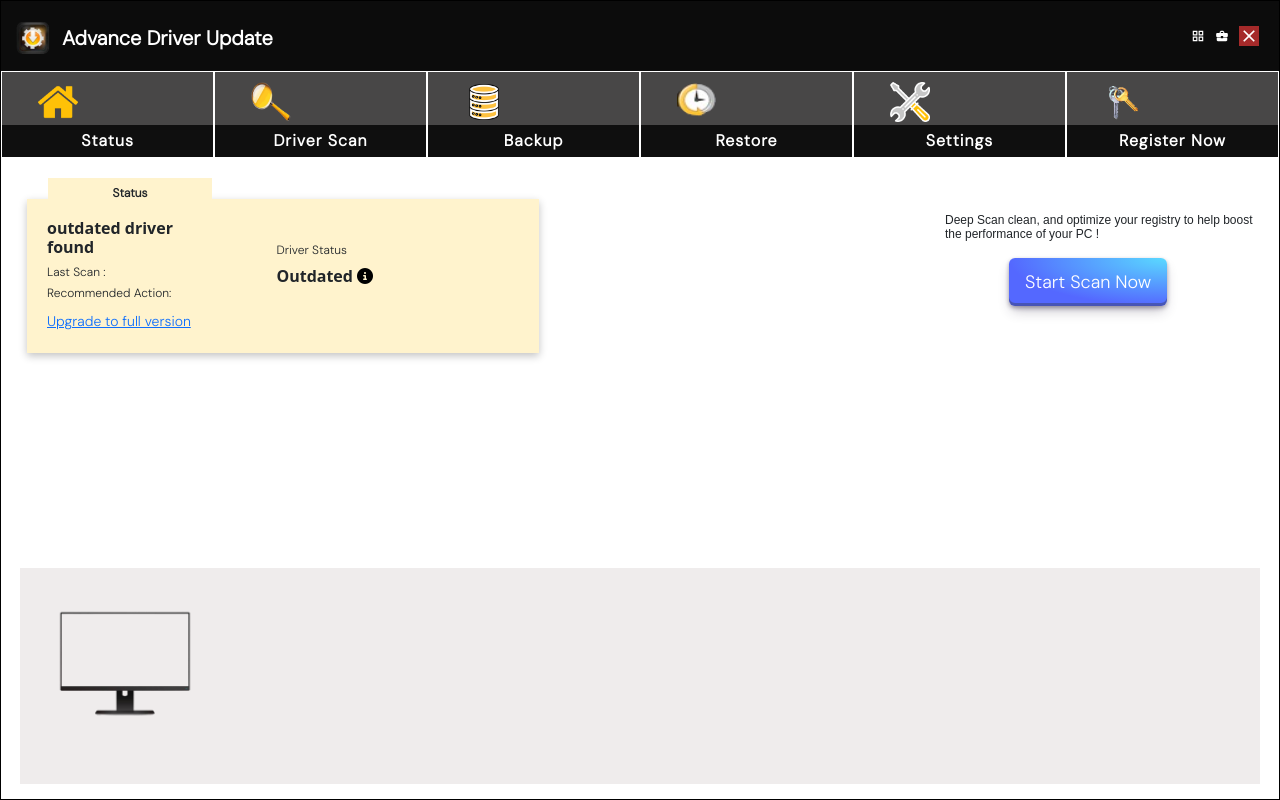
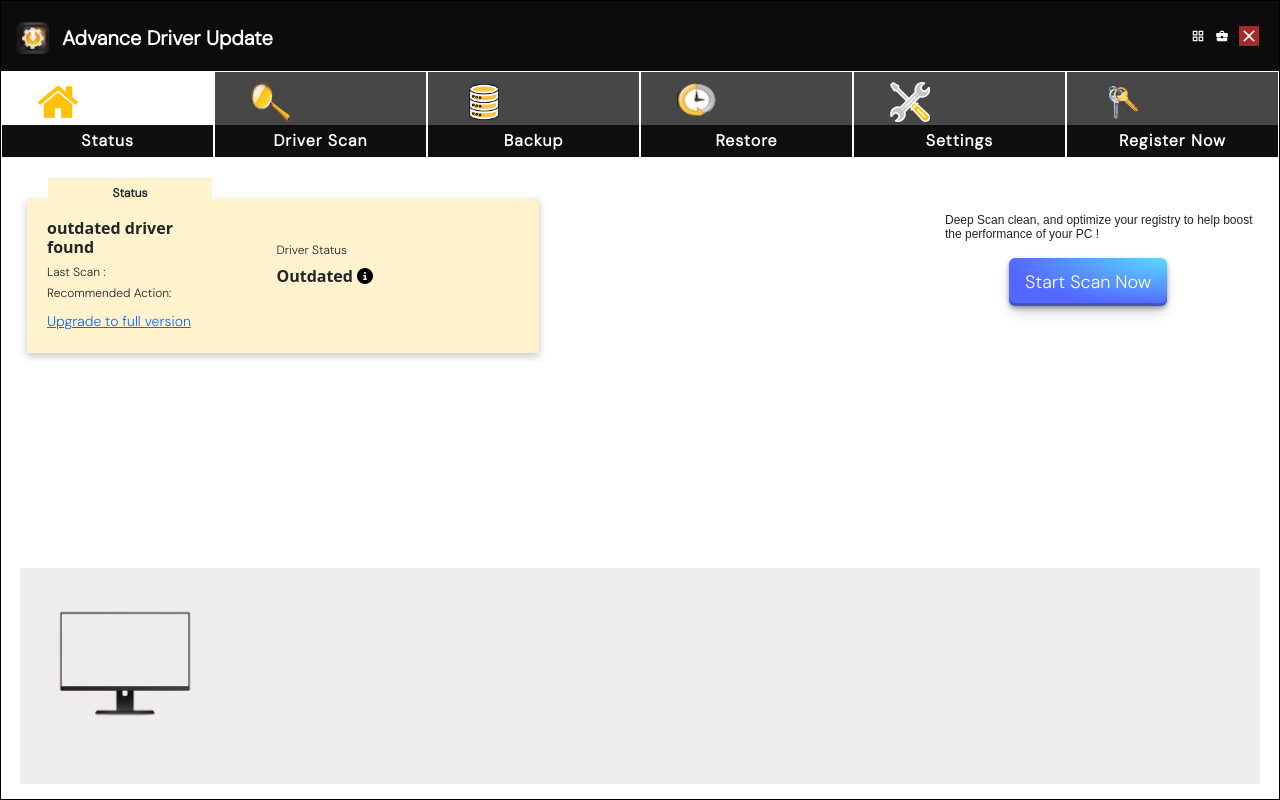
Before and after one commit to ujalauncode/DriverUpdate, a React (Vite) app: page / in a window 1280 px wide. Built offline with nearby package versions, Linux system fonts and the light colour scheme.

Commit message:
first commit

```diff
--- a/src/component/Header.jsx
+++ b/src/component/Header.jsx
@@ -22,11 +22,12 @@
   const [isRegisterPopupOpen, setRegisterPopupOpen] = useState(false);
 
 
-  document.addEventListener('DOMContentLoaded', () => {
-    setTimeout(()=>{
-      invoke('close_splashscreen')
-    } , 6_000)
-  })
+
+  // document.addEventListener('DOMContentLoaded', () => {
+  //   setTimeout(()=>{
+  //     invoke('close_splashscreen')
+  //   } , 6_000)
+  // })
 
   const handleRegisterNowClick = () => {
     setCleanerStatus("");
@@ -49,6 +50,15 @@
       setCleanerStatus(status);
       setRegisterPopupOpen(false);
     }
+
+  };
+
+
+  const buttonStyle = (status) => {
+    return {
+      backgroundColor: cleanerStatus === status ? '#ffffff' : '', // Set white background if active, otherwise default
+      color: cleanerStatus === status ? '#000000' : '', // Set black text color if active, otherwise default
+    };
   };
 
   return (
@@ -61,6 +71,7 @@
         <div className="col-12 col-lg-12 col-sm-12 col-md-12 mx-2 box-containers ">
           <button
             className="box col-1 col-lg-2 col-sm-1 col-md-2 "
+            style={buttonStyle("status")}
             onClick={(e) => {
               handleButtonClick("status");
             }}
@@ -73,6 +84,7 @@
 
           <div
             className="box col-1 col-lg-2 col-sm-1 col-md-2"
+            style={buttonStyle("scan-registry")}
             onClick={(e) => {
               handleButtonClick("scan-registry");
             }}
@@ -85,6 +97,7 @@
 
           <div
             className="box col-1 col-lg-2 col-sm-1 col-md-2"
+            style={buttonStyle("defrag")}
             onClick={(e) => {
               setCleanerStatus("defrag");
             }}
@@ -99,6 +112,7 @@
 
           <div
             className="box col-1 col-lg-2 col-sm-1 col-md-2"
+            style={buttonStyle("Backup")}
             onClick={(e) => {
               handleButtonClick("Backup");
             }}
@@ -111,6 +125,7 @@
 
           <div
             className="box col-1 col-lg-2 col-sm-1 col-md-2"
+            style={buttonStyle("Settings")}
             onClick={(e) => {
               handleButtonClick("Settings");
             }}
@@ -121,7 +136,7 @@
               <h3 className="h3-box h3font">Settings</h3>
             </div>
           </div>
-          <div className="box col-1 col-lg-2 col-sm-1 col-md-2" onClick={handleRegisterNowClick}>
+          <div className="box col-1 col-lg-2 col-sm-1 col-md-2" style={buttonStyle("")} onClick={handleRegisterNowClick}>
             <div className="box-items">
             <img src={keys} alt=""  className="box-icon ml-9"/>
 
```
Also changed, not shown: 1 other file (tests, documents, lock files or other folders).
